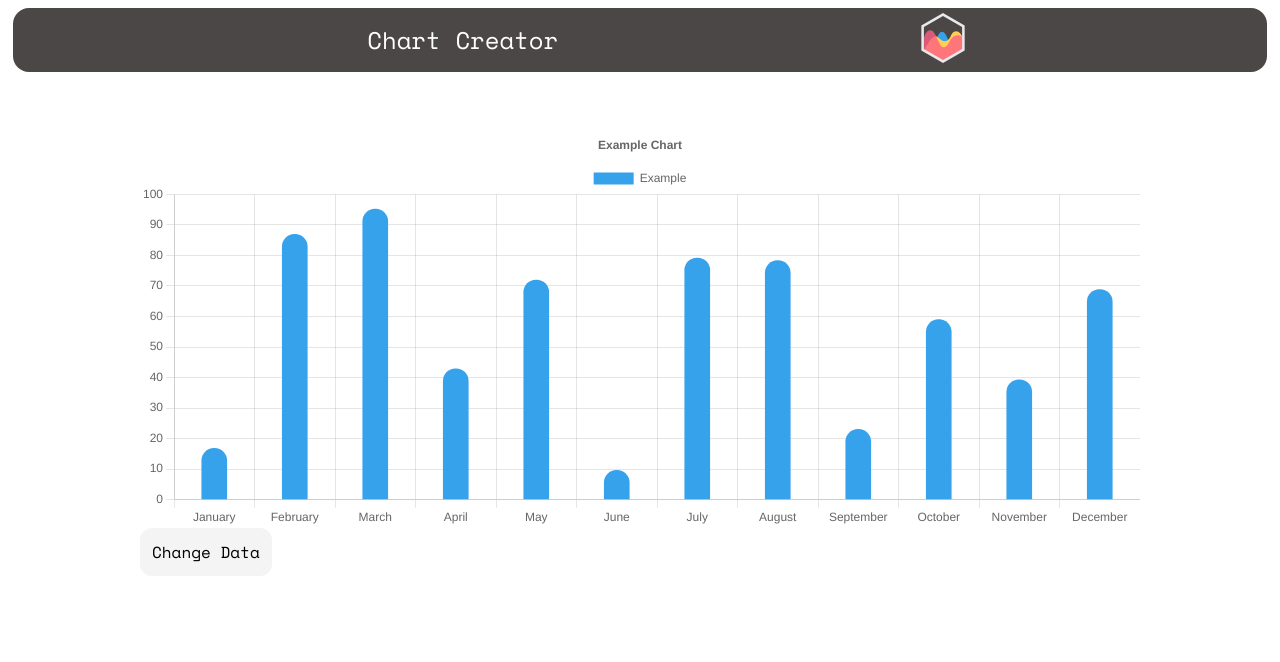
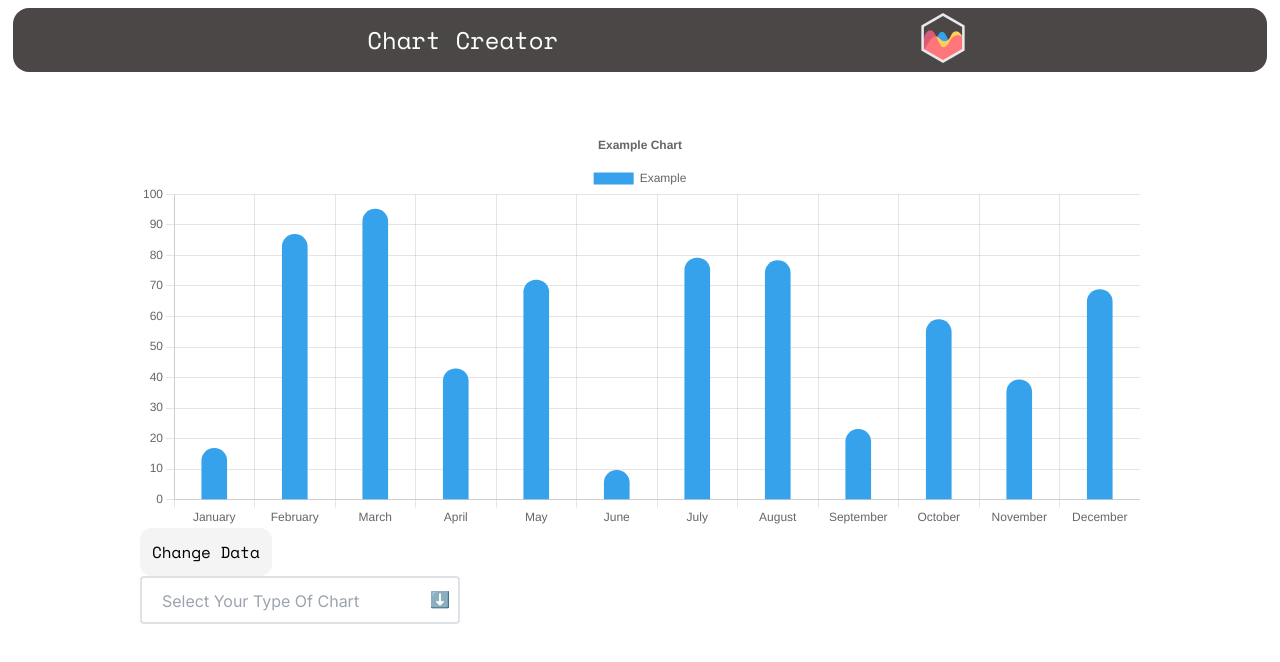
Before and after one commit to larsdekooter/chart-genreator, a Next.js app: page / in a window 1280 px wide. Shown: the top 662 px of the page. Built offline with nearby package versions, Linux system fonts and the light colour scheme.

Commit message:
Custom Select Menu

```diff
--- a/app/layout.tsx
+++ b/app/layout.tsx
@@ -1,22 +1,22 @@
-import './globals.css'
-import type { Metadata } from 'next'
-import { Inter } from 'next/font/google'
+import "./globals.css";
+import type { Metadata } from "next";
+import { Inter } from "next/font/google";
 
-const inter = Inter({ subsets: ['latin'] })
+const inter = Inter({ subsets: ["latin"] });
 
 export const metadata: Metadata = {
-  title: 'Create Next App',
-  description: 'Generated by create next app',
-}
+  title: "Create Next App",
+  description: "Generated by create next app",
+};
 
 export default function RootLayout({
   children,
 }: {
-  children: React.ReactNode
+  children: React.ReactNode;
 }) {
   return (
     <html lang="en">
-      <body className={inter.className}>{children}</body>
+      <body className={`${inter.className} h-[200vh]`}>{children}</body>
     </html>
-  )
+  );
 }
--- a/app/page.tsx
+++ b/app/page.tsx
@@ -1,10 +1,15 @@
+"use client";
+
 import ChartComponent from "@/components/Chart";
+import Input from "@/components/Input";
 import Layout from "@/components/Layout";
+import Option from "@/components/Option";
 import Utils from "@/lib/Utils";
 
 export default function Home() {
   return (
     <Layout>
+      <div className="flex flex-col items-start">
         <div>
           <ChartComponent
             data={{
@@ -46,6 +51,16 @@ export default function Home() {
             isExample={true}
           />
         </div>
+        <Input>
+          {["line", "bar", "bubble", "doughnut", "pie", "scatter"].map(
+            (type) => (
+              <Option key={type} value={type} onClick={() => {}}>
+                {type}
+              </Option>
+            )
+          )}
+        </Input>
+      </div>
     </Layout>
   );
 }
--- a/components/Header.tsx
+++ b/components/Header.tsx
@@ -4,7 +4,7 @@ import Link from "next/link";
 
 export default function Header() {
   return (
-    <header className="fixed w-[98vw] h-16 bg-[#4b4747] top-2 rounded-2xl flex justify-evenly content-center text-center flex-wrap">
+    <header className="fixed w-[98vw] h-16 bg-[#4b4747] top-2 rounded-2xl flex justify-evenly content-center text-center flex-wrap z-[99]">
       <h1 className={`${spaceMono.className} text-white text-2xl `}>
         Chart Creator
       </h1>
--- /dev/null
+++ b/components/Input.tsx
@@ -0,0 +1,87 @@
+"use client";
+import { MouseEvent, ReactNode, useState } from "react";
+
+export default function Input({ children }: { children?: ReactNode }) {
+  function wait(ms: number) {
+    return new Promise((resolve) => {
+      setTimeout(resolve, ms);
+    });
+  }
+  const [isExpanded, setExpanded] = useState(false);
+  const handleClick = (event: MouseEvent<HTMLButtonElement>) => {
+    console.log("handleClick");
+    if (!isExpanded) {
+      console.log("true");
+      setExpanded(true);
+      const menu = event.target as HTMLDivElement;
+      menu.style.borderColor = "black";
+      const children = menu.children;
+      const menuOptions = [];
+      //@ts-ignore
+      for (let child of children) {
+        if (child instanceof HTMLOptionElement) menuOptions.push(child);
+        else if (child instanceof HTMLSpanElement) {
+          if (child.id === "arrow") {
+            child.style.transform = "rotate(180deg) ";
+          }
+        }
+      }
+      let top = 4;
+      menu.classList.remove("bg-white");
+      for (let option of menuOptions) {
+        option.style.display = "block";
+        wait(10).then(() => {
+          option.style.top = `${top}rem`;
+          option.style.zIndex = "0";
+          top += 3;
+        });
+      }
+      return;
+    } else {
+      const menu = event.target as HTMLDivElement;
+      menu.style.borderColor = "#dee2e6";
+      const children = menu.children;
+      const menuOptions = [];
+      //@ts-ignore
+      for (let child of children) {
+        if (child instanceof HTMLOptionElement) menuOptions.push(child);
+        else if (child instanceof HTMLSpanElement) {
+          if (child.id === "arrow") {
+            child.style.transform = "rotate(0deg)";
+          }
+        }
+      }
+
+      menu.classList.add("bg-white");
+      for (let option of menuOptions) {
+        option.style.top = "0";
+        option.style.zIndex = "-10";
+        wait(200).then(() => (option.style.display = "none"));
+        if (menuOptions.indexOf(option) + 1 === menuOptions.length)
+          setExpanded(false);
+      }
+    }
+
+    return;
+  };
+  return (
+    <button
+      className="min-w-[20rem] border-[#dee2e6] border-2 border-solid rounded h-12 relative cursor-pointer  p-3 duration-200 capitalize"
+      onClick={handleClick}
+    >
+      <span
+        id="input"
+        className="w-3/4 absolute left-5 top-1/4 text-left text-gray-400  pointer-events-none"
+      >
+        Select your type of chart
+      </span>
+      <span
+        id="arrow"
+        className="absolute right-2 select-none duration-200 -mt-[4%]"
+      >
+        ⬇️
+      </span>
+      {children}
+    </button>
+  );
+}
--- /dev/null
+++ b/components/Option.tsx
@@ -0,0 +1,38 @@
+"use client";
+
+import { MouseEvent, MouseEventHandler, ReactNode } from "react";
+
+export default function Option({
+  children,
+  value,
+  onClick,
+}: {
+  children?: ReactNode;
+  value: string;
+  onClick: (
+    event: MouseEvent<HTMLOptionElement, globalThis.MouseEvent>
+  ) => MouseEventHandler<HTMLOptionElement> | undefined | void;
+}) {
+  return (
+    <option
+      className="appearance-none w-full h-full absolute text-left top-0 -z-10 duration-200 border-x-2 border-[#dee2e6] border-solid left-0 pl-5 pt-2 cursor-pointer hover:bg-slate-200 capitalize hidden"
+      onClick={(event) => {
+        const optionClicked = event.currentTarget as HTMLOptionElement;
+        const menu = optionClicked.parentElement;
+        if (!menu) return;
+        const menuChildren = menu.children;
+        //@ts-ignore
+        for (let child of menuChildren) {
+          if (child.id === "input") {
+            child.innerText = optionClicked.value;
+          }
+        }
+        return;
+        onClick(event);
+      }}
+      value={value}
+    >
+      {children}
+    </option>
+  );
+}
```
Lines whose indentation alone changed are shown as unchanged.
